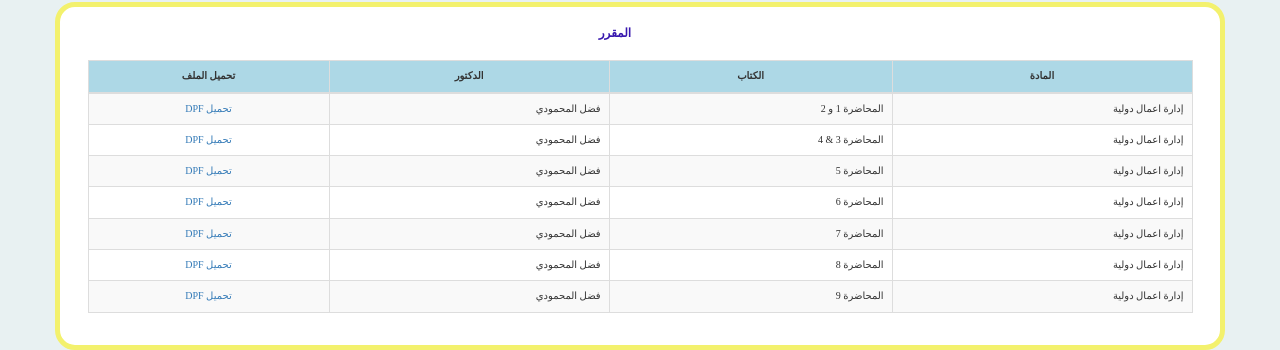
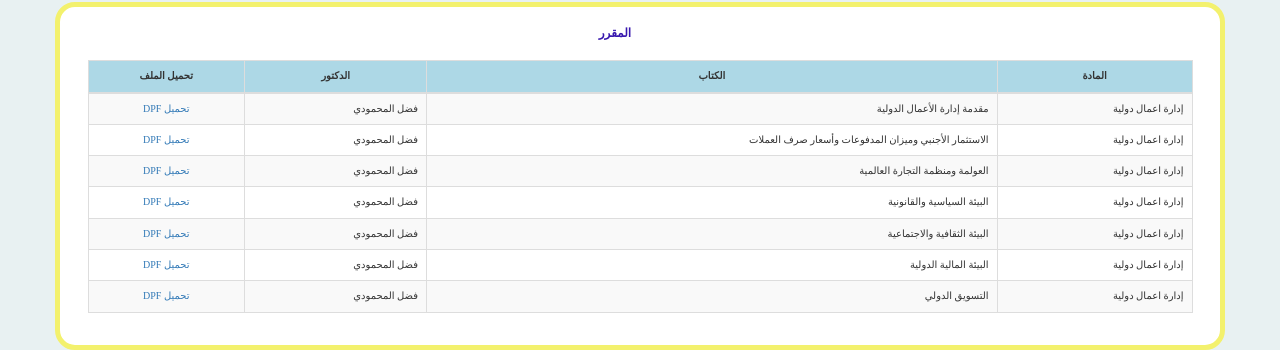
Before and after one commit to MedAbdull/GBS, a plain HTML site: page world.html in a window 1280 px wide. Shown: the part 646-996 px from the top of the page. Drawn offline with nearby package versions, Linux system fonts and the light colour scheme.

Commit message:
1 and End with working world

```diff
--- a/world.html
+++ b/world.html
@@ -214,14 +214,14 @@
     <tbody>
 	 <tr>
        <td>إدارة اعمال دولية</td>
-        <td>  المحاضرة 1 و 2 </td>
+        <td> مقدمة إدارة الأعمال الدولية </td>
         <td>فضل المحمودي  </td>
 		<td style="text-align:center";><a  href="Study/إدارة أعمال دولية المحاضرة 1& 2.pdf ">    تحميل DPF </a></td>
       </tr>
 
 	  <tr>
        <td>إدارة اعمال دولية</td>
-        <td> المحاضرة 3 & 4 </td>
+        <td> الاستثمار الأجنبي وميزان المدفوعات وأسعار صرف العملات</td>
         <td>فضل المحمودي  </td>
 		<td style="text-align:center";><a  href="Study/إدارة أعمال دولية المحاضرة 3 & 4.pdf ">    تحميل DPF </a></td>
       </tr>
@@ -229,35 +229,35 @@
 
 	   <tr>
        <td>إدارة اعمال دولية</td>
-        <td> المحاضرة 5  </td>
+        <td> العولمة ومنظمة التجارة العالمية   </td>
         <td>فضل المحمودي  </td>
 		<td style="text-align:center";><a  href="Study/إدارة أعمال دولية المحاضرة 5.pdf ">    تحميل DPF </a></td>
       </tr>
 
 	   <tr>
        <td>إدارة اعمال دولية</td>
-        <td> المحاضرة 6 </td>
+        <td> البيئة السياسية والقانونية </td>
         <td>فضل المحمودي  </td>
 		<td style="text-align:center";><a  href="Study/إدارة أعمال دولية المحاضرة 6.pdf ">    تحميل DPF </a></td>
       </tr>
 
 	   <tr>
        <td>إدارة اعمال دولية</td>
-        <td> المحاضرة 7 </td>
+        <td> البيئة الثقافية والاجتماعية </td>
         <td>فضل المحمودي  </td>
 		<td style="text-align:center";><a  href="Study/إدارة أعمال دولية المحاضرة 7.pdf ">    تحميل DPF </a></td>
       </tr>
 
 	   <tr>
        <td>إدارة اعمال دولية</td>
-        <td> المحاضرة 8 </td>
+        <td> البيئة المالية الدولية </td>
         <td>فضل المحمودي  </td>
 		<td style="text-align:center";><a  href="Study/إدارة أعمال دولية المحاضرة 8.pdf ">    تحميل DPF </a></td>
       </tr>
 
 	   <tr>
        <td>إدارة اعمال دولية</td>
-        <td> المحاضرة 9 </td>
+        <td>التسويق الدولي </td>
         <td>فضل المحمودي  </td>
 		<td style="text-align:center";><a  href="Study/إدارة أعمال دولية المحاضرة 9.pdf ">    تحميل DPF </a></td>
       </tr>
```
Also changed, not shown: HR.html (+1 -1 lines), information.html (+1 -1 lines).
